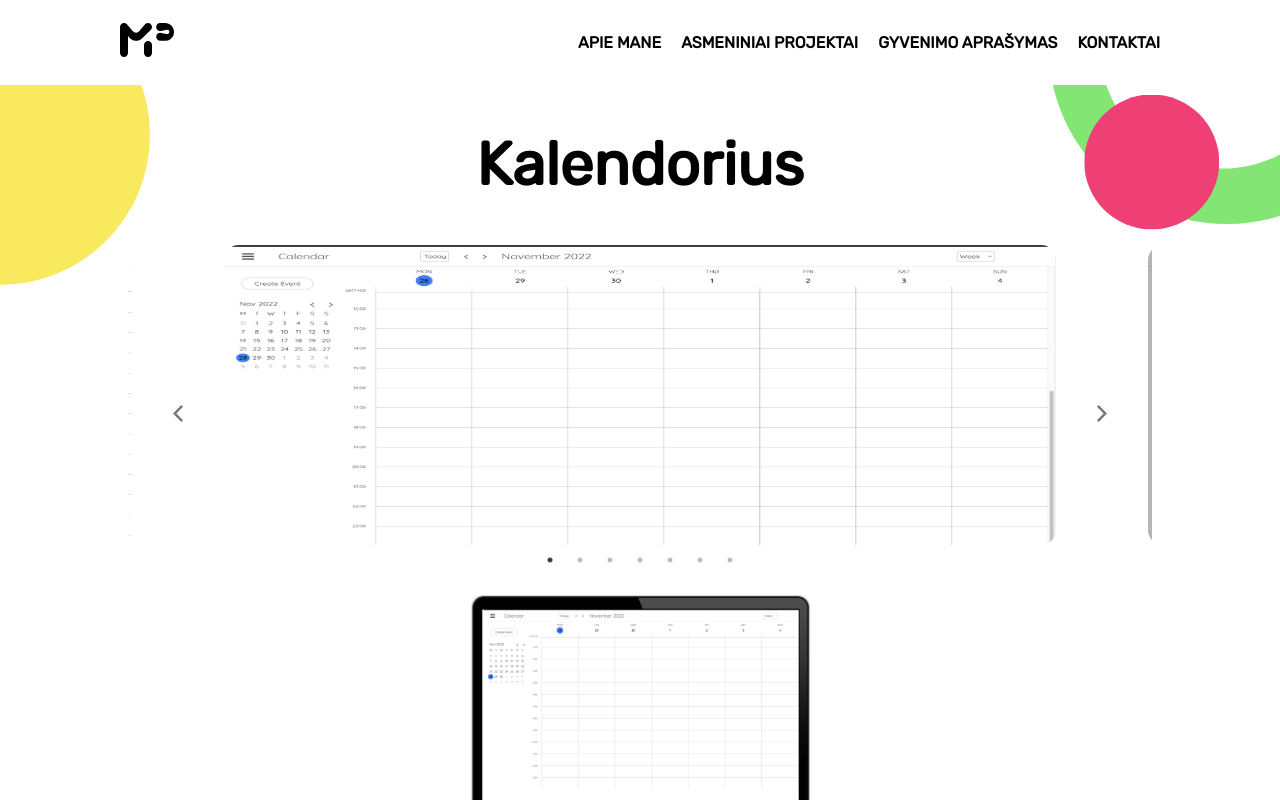
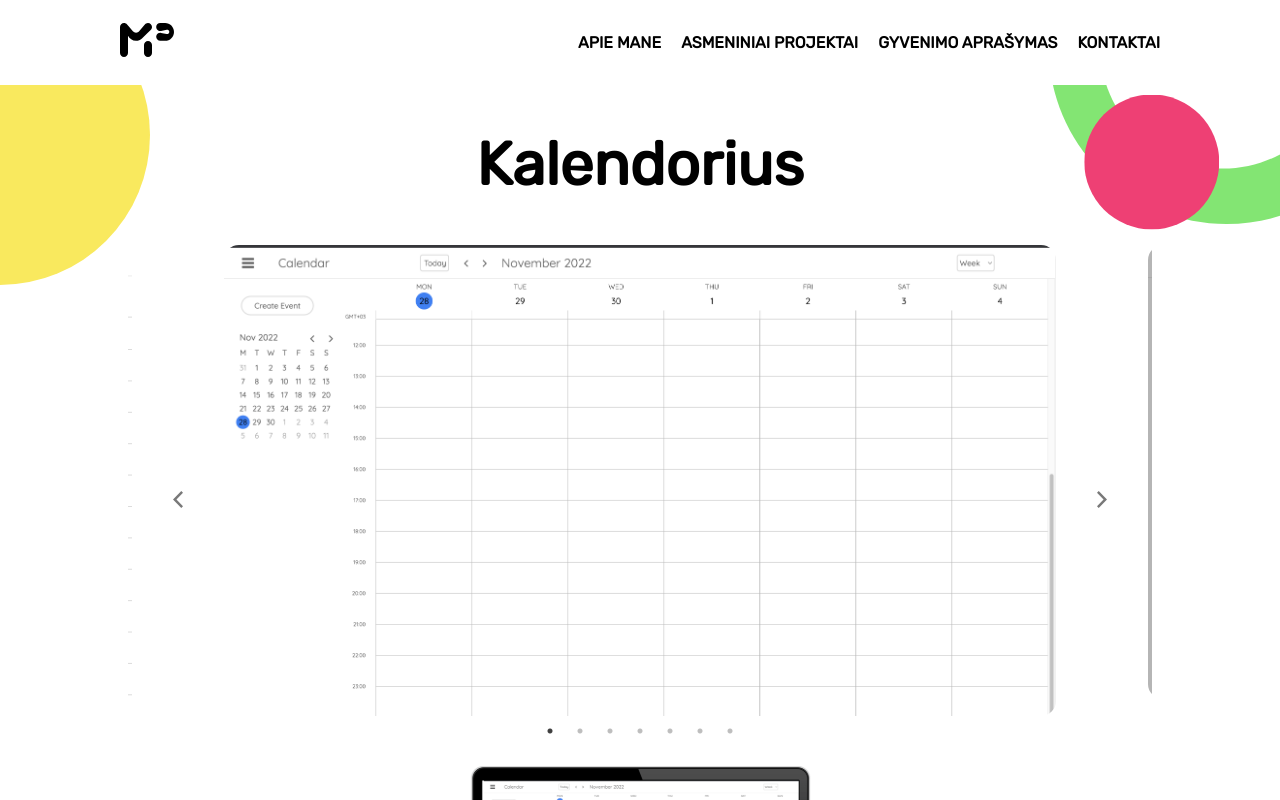
Before and after one commit to monikutee/portfolio, a React (Create React App) app: page /projects/1 in a window 1280 px wide. Shown: the top 800 px of the page. Built offline with nearby package versions, Linux system fonts and the light colour scheme.

Commit message:
project photos

```diff
--- a/src/pages/Project.tsx
+++ b/src/pages/Project.tsx
@@ -28,7 +28,7 @@ const ArrowButtonPrevious = (props: any) => {
 
 const MAIN_SETTINGS = {
   infinite: true,
-  slidesToShow: 1,
+  slidesToShow: 3,
   slidesToScroll: 1,
   swipeToSlide: true,
   centerMode: true,
@@ -38,7 +38,7 @@ const MAIN_SETTINGS = {
 
   responsive: [
     {
-      breakpoint: 700,
+      breakpoint: 1600,
       settings: {
         centerMode: true,
         slidesToShow: 1,
--- a/src/pages/project.scss
+++ b/src/pages/project.scss
@@ -18,14 +18,14 @@
     justify-content: center;
 
     img {
-      width: 90%;
-      // border: 1px solid #ee4074;
+      max-width: 90%;
       border-radius: 15px;
-      height: 300px;
-
+      max-height: 600px;
+      @media screen and (max-width: 992px) {
+        height: 300px;
+      }
       @media screen and (max-width: 500px) {
         height: 150px;
-        width: 90%;
       }
     }
   }
```
